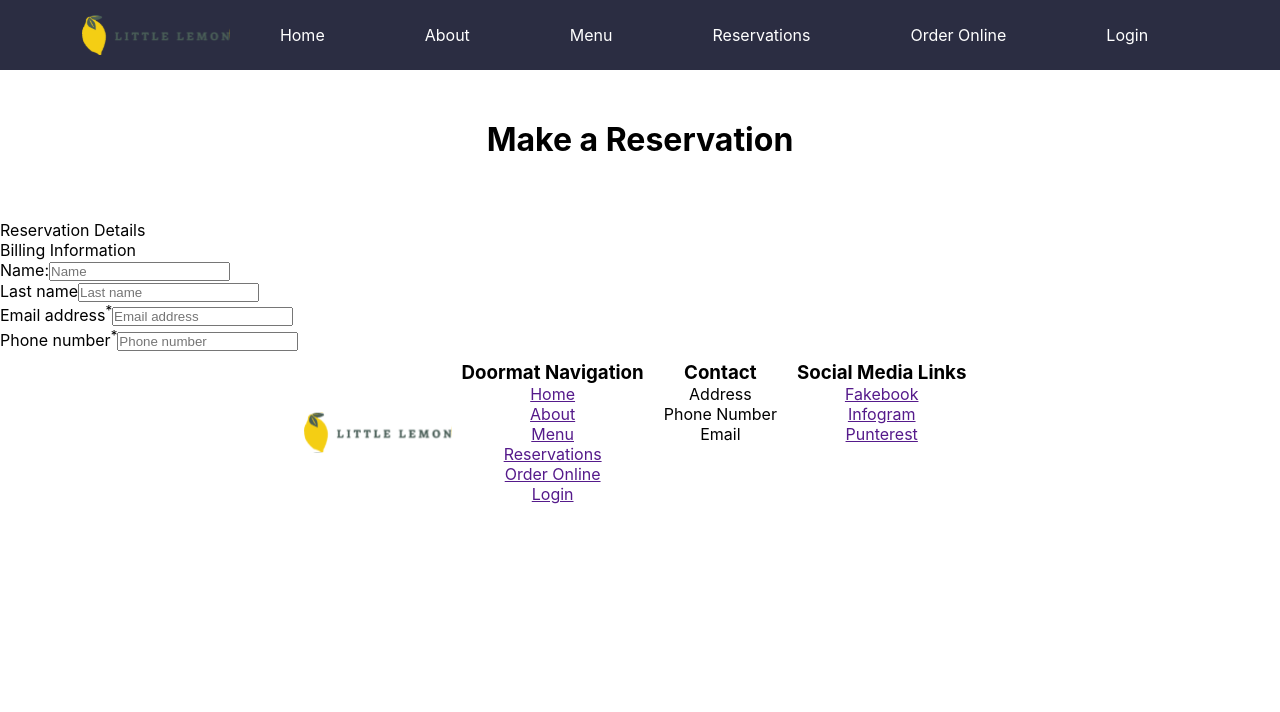
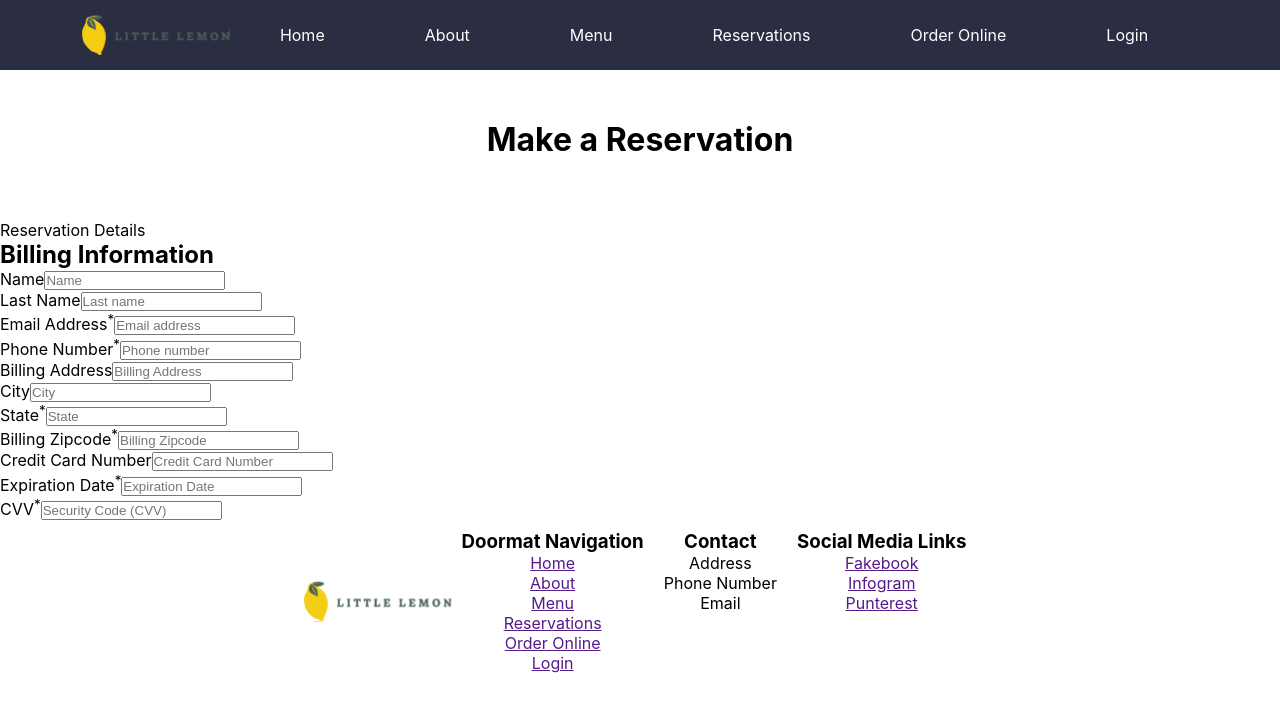
Before and after one commit to digitAI-4N6/little-lemon, a React (Create React App) app: page / in a window 1280 px wide. Shown: the top 712 px of the page. Built offline with nearby package versions, Linux system fonts and the light colour scheme.

Commit message:
Add Address and Credit Details sections
Add Address and Credit Details sections

```diff
--- a/src/components/BillingInformation.js
+++ b/src/components/BillingInformation.js
@@ -1,17 +1,30 @@
 import { useState } from "react";
 
 export default function BillingInformation() {
+  // Basic Info
   const [name, setName] = useState("");
   const [lastName, setLastName] = useState("");
   const [email, setEmail] = useState("");
   const [phone, setPhone] = useState("");
 
+  // Address
+  const [address, setAddress] = useState("");
+  const [city, setCity] = useState("");
+  const [state, setState] = useState("");
+  const [zipcode, setZipcode] = useState("");
+
+  // Credit Details
+  const [credit, setCredit] = useState("");
+  const [expiration, setExpiration] = useState("");
+  const [cvv, setCVV] = useState("");
+
   return (
     <>
-      <ul className="Basic Info">
+      <h2>Billing Information</h2>
+      <article>
+        <ul className="basicInfo">
           <li>
-          <p>Billing Information</p>
-          <label>Name:</label>
+            <label>Name</label>
             <input
               type="text"
               placeholder="Name"
@@ -20,7 +33,7 @@ export default function BillingInformation() {
             />
           </li>
           <li>
-          <label>Last name</label>
+            <label>Last Name</label>
             <input
               type="text"
               placeholder="Last name"
@@ -30,7 +43,7 @@ export default function BillingInformation() {
           </li>
           <li>
             <label>
-          Email address<sup>*</sup>
+              Email Address<sup>*</sup>
             </label>
             <input
               type="email"
@@ -41,7 +54,7 @@ export default function BillingInformation() {
           </li>
           <li>
             <label>
-          Phone number<sup>*</sup>
+              Phone Number<sup>*</sup>
             </label>
             <input
               type="phone"
@@ -51,6 +64,82 @@ export default function BillingInformation() {
             />
           </li>
         </ul>
+        <ul className="address">
+          <li>
+            <label>Billing Address</label>
+            <input
+              type="text"
+              placeholder="Billing Address"
+              value={address}
+              onChange={(e) => setAddress(e.target.value)}
+            />
+          </li>
+          <li>
+            <label>City</label>
+            <input
+              type="text"
+              placeholder="City"
+              value={city}
+              onChange={(e) => setCity(e.target.value)}
+            />
+          </li>
+          <li>
+            <label>
+              State<sup>*</sup>
+            </label>
+            <input
+              type="text"
+              placeholder="State"
+              value={state}
+              onChange={(e) => setState(e.target.value)}
+            />
+          </li>
+          <li>
+            <label>
+              Billing Zipcode<sup>*</sup>
+            </label>
+            <input
+              type="text"
+              placeholder="Billing Zipcode"
+              value={zipcode}
+              onChange={(e) => setZipcode(e.target.value)}
+            />
+          </li>
+        </ul>
+        <ul className="creditDetails">
+          <li>
+            <label>Credit Card Number</label>
+            <input
+              type="text"
+              placeholder="Credit Card Number"
+              value={credit}
+              onChange={(e) => setCredit(e.target.value)}
+            />
+          </li>
+          <li>
+            <label>
+              Expiration Date<sup>*</sup>
+            </label>
+            <input
+              type="text"
+              placeholder="Expiration Date"
+              value={expiration}
+              onChange={(e) => setExpiration(e.target.value)}
+            />
+          </li>
+          <li>
+            <label>
+              CVV<sup>*</sup>
+            </label>
+            <input
+              type="text"
+              placeholder="Security Code (CVV)"
+              value={cvv}
+              onChange={(e) => setCVV(e.target.value)}
+            />
+          </li>
+        </ul>
+      </article>
     </>
   );
 }
```
Lines whose indentation alone changed are shown as unchanged.
